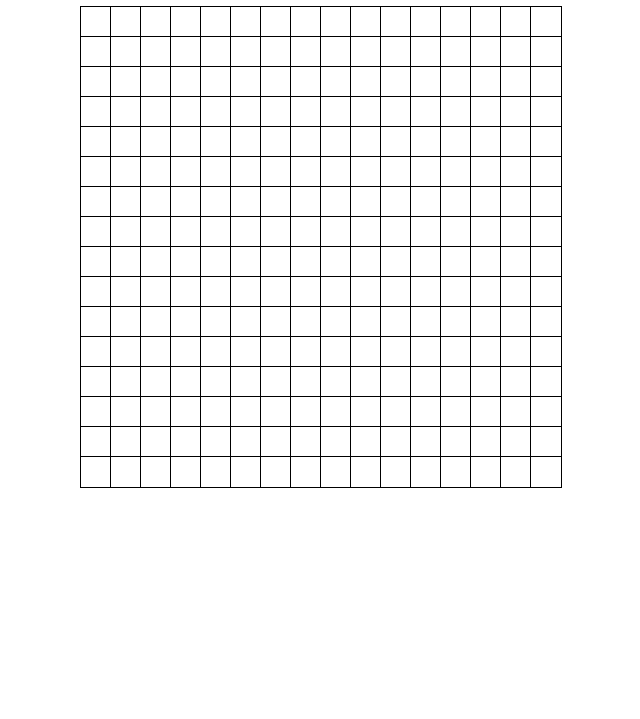
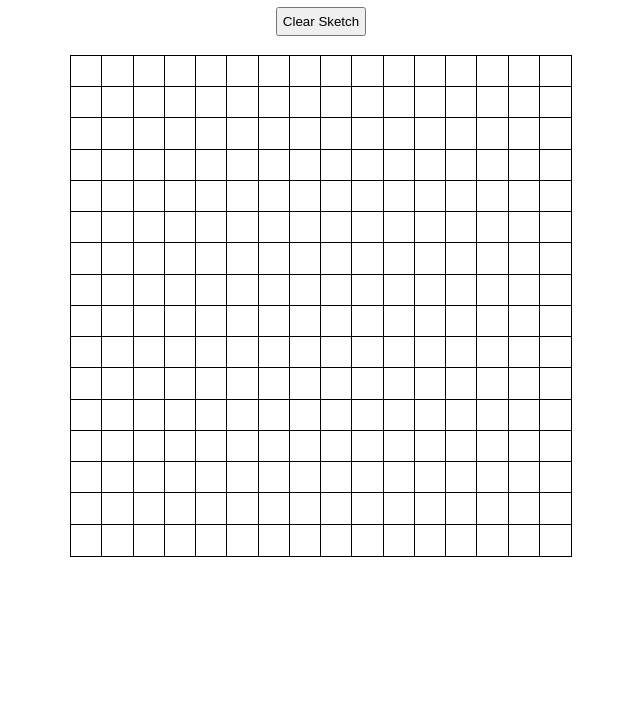
Before and after one commit to des-ant/2021-top-etch-a-sketch, a plain HTML site: page index.html in a window 1280 px wide. Shown: the part 81-800 px from the top of the page, without its empty margins (319-959 px from the left). Drawn offline with Linux system fonts and the light colour scheme.

Commit message:
Added css variables for dynamic grid size, added reset button to clear sketch

```diff
--- a/index.html
+++ b/index.html
@@ -12,6 +12,7 @@
 <body>
   <main id="container-root">
     <h1>Etch-a-Sketch</h1>
+    <button id="btn-reset">Clear Sketch</button>
     <div id="container-sketch"></div>
   </main>
 </body>
--- a/scripts/script.js
+++ b/scripts/script.js
@@ -29,3 +29,24 @@ function changeBgColorOnHover(e) {
   const gridHovered = e.currentTarget;
   gridHovered.classList.add('grid-square-enter');
 }
+
+/**
+ * Reset grid
+ */
+function resetGrid() {
+  const divSketch = document.querySelector('#container-sketch');
+  while (divSketch.firstChild) {
+    divSketch.removeChild(divSketch.firstChild);
+  }
+  makeGrid();
+}
+
+/**
+ * Initialise event listeners for buttons
+ */
+function initialiseEvents() {
+  const btnReset = document.querySelector('#btn-reset');
+  btnReset.addEventListener('click', (e) => {e.preventDefault(); resetGrid()});
+}
+
+initialiseEvents();
--- a/styles/styles.css
+++ b/styles/styles.css
@@ -1,3 +1,10 @@
+/* Variables to define grid size */
+:root {
+  --rowNum: 16;
+  --colNum: 16;
+  --containerSketchWidth: 500px;
+}
+
 #container-root {
   display: flex;
   flex-direction: column;
@@ -7,14 +14,16 @@
 
 #container-sketch {
   display: grid;
-  grid-template-columns: repeat(16, 1fr);
-  grid-template-rows: repeat(16, 1fr);
+  grid-template-columns: repeat(var(--colNum), 1fr);
+  grid-template-rows: repeat(var(--rowNum), 1fr);
   box-sizing: border-box;
+  width: var(--containerSketchWidth);
+  height: var(--containerSketchWidth);
 }
 
 .grid-square {
-  width: 30px;
-  height: 30px;
+  grid-column-start: auto;
+  grid-row-start: auto;
   background-color: white;
   outline: 1px solid black;
 }
@@ -22,3 +31,8 @@
 .grid-square-enter {
   background-color: black;
 }
+
+#btn-reset {
+  margin: 0 0 20px 0;
+  padding: 5px;
+}
```
